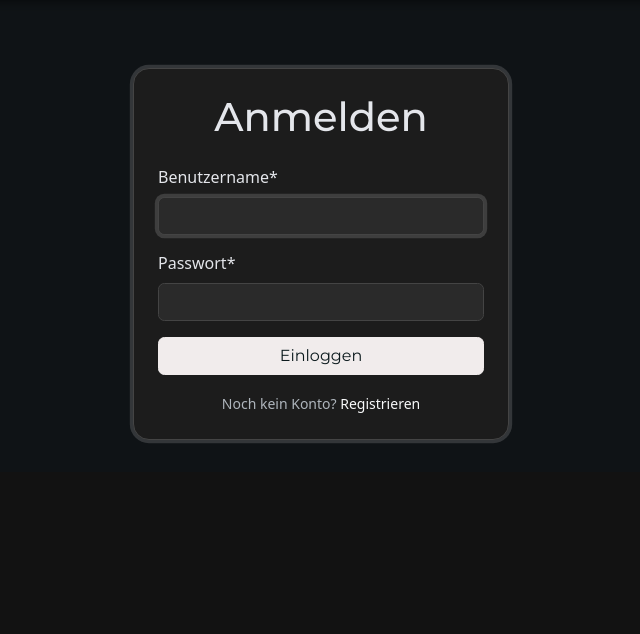
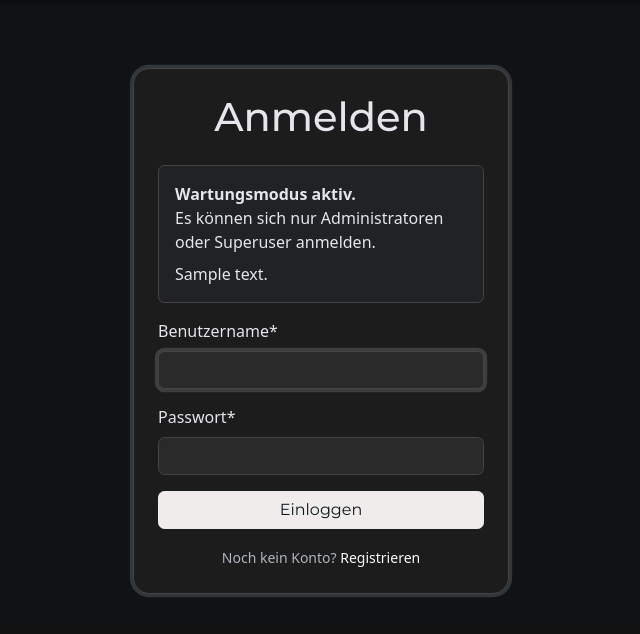
Before and after one commit to 17Trust09/inventory_management, a Django app: page /login/ in a window 1280 px wide. Shown: the part 57-691 px from the top of the page, without its empty margins (319-959 px from the left). Run offline with Django 4.2, Linux system fonts and the light colour scheme; a user stored in the database is signed in; tables that the repository leaves empty hold one stand-in row (values such as "Sample post"); some libraries are stand-ins or nearby versions.

Commit message:
Show maintenance notice on login

```diff
--- a/inventory/context_processors.py
+++ b/inventory/context_processors.py
@@ -1,5 +1,5 @@
 from .feature_flags import get_feature_flags_namespace
-from .models import Overview
+from .models import GlobalSettings, Overview
 
 def active_overviews(request):
     """
@@ -14,3 +14,20 @@ def global_features(request):
     Liefert globale Feature-Schalter für Templates.
     """
     return {"global_features": get_feature_flags_namespace()}
+
+
+def maintenance_status(request):
+    """
+    Liefert Wartungsmodus-Status und Nachricht für Templates.
+    """
+    settings_obj = GlobalSettings.objects.first()
+    return {
+        "maintenance_mode_enabled": bool(
+            settings_obj and settings_obj.maintenance_mode_enabled
+        ),
+        "maintenance_message": (
+            settings_obj.maintenance_message
+            if settings_obj and settings_obj.maintenance_message
+            else ""
+        ),
+    }
--- a/inventory/middleware.py
+++ b/inventory/middleware.py
@@ -44,6 +44,9 @@ class MaintenanceModeMiddleware:
     def __call__(self, request: HttpRequest):
         from .models import GlobalSettings  # Lokaler Import, um App-Loading sauber zu halten.
 
+        if request.path in {"/login/", "/logout/"}:
+            return self.get_response(request)
+
         if request.user.is_authenticated and (request.user.is_staff or request.user.is_superuser):
             return self.get_response(request)
 
--- a/inventory/templates/inventory/login.html
+++ b/inventory/templates/inventory/login.html
@@ -6,6 +6,18 @@
   <div class="col-11 col-md-4 mx-auto mt-5">
     <div class="card p-4 shadow" style="background:var(--surface); border:1px solid var(--border); color:var(--text); border-radius:1rem;">
       <h1 class="mb-4 text-center">Anmelden</h1>
+
+      {% if maintenance_mode_enabled %}
+        <div class="alert alert-warning">
+          <strong>Wartungsmodus aktiv.</strong>
+          <div>
+            Es können sich nur Administratoren oder Superuser anmelden.
+          </div>
+          {% if maintenance_message %}
+            <div class="mt-2">{{ maintenance_message }}</div>
+          {% endif %}
+        </div>
+      {% endif %}
 
       {% if form.non_field_errors %}
         <div class="alert alert-danger">
--- a/inventory_management/settings.py
+++ b/inventory_management/settings.py
@@ -105,6 +105,7 @@ TEMPLATES = [
                 # NEU: aktive Overviews global verfügbar (für Navbar/Sidebar)
                 'inventory.context_processors.active_overviews',
                 'inventory.context_processors.global_features',
+                'inventory.context_processors.maintenance_status',
             ],
         },
     },
```
